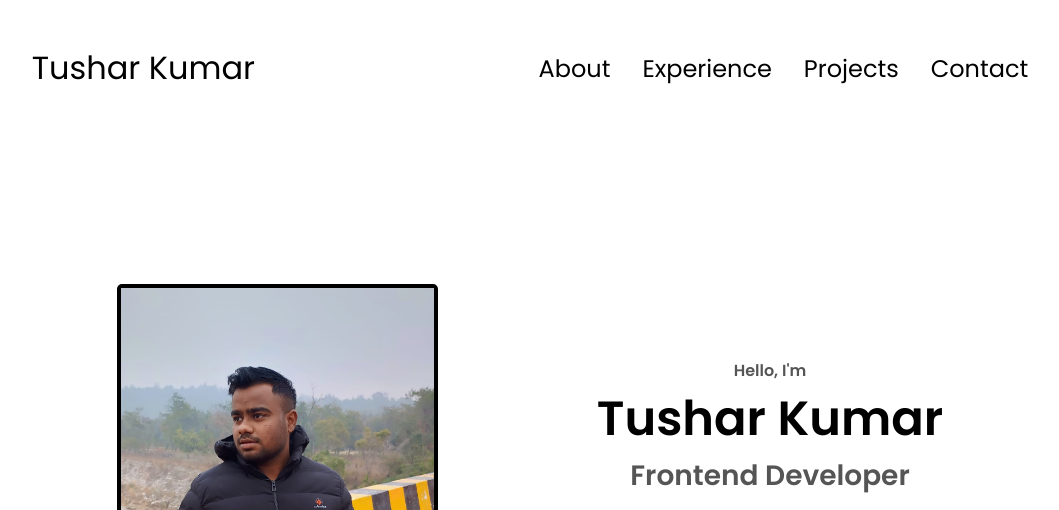
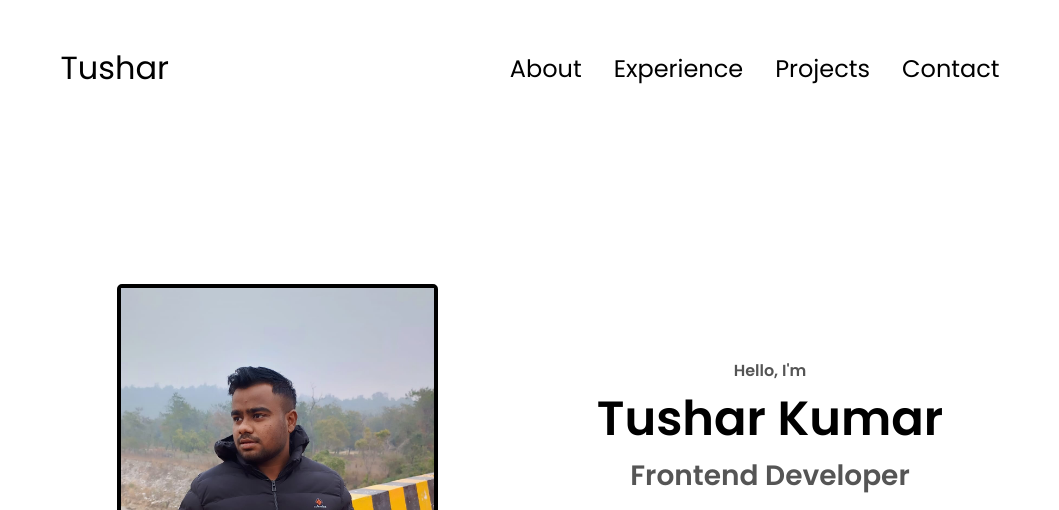
Before and after one commit to Tushar81940/My_Portfolio, a plain HTML site: page index.html in a window 1280 px wide. Shown: the top 510 px of the page, without its empty margins (110-1169 px from the left). Drawn offline with Linux system fonts and the light colour scheme.

Commit message:
changename

```diff
--- a/index.html
+++ b/index.html
@@ -10,7 +10,7 @@
   </head>
   <body>
     <nav id="desktop-nav">
-      <div class="logo">Tushar Kumar</div>
+      <div class="logo">Tushar</div>
       <div>
         <ul class="nav-links">
           <li><a href="#about">About</a></li>
```
